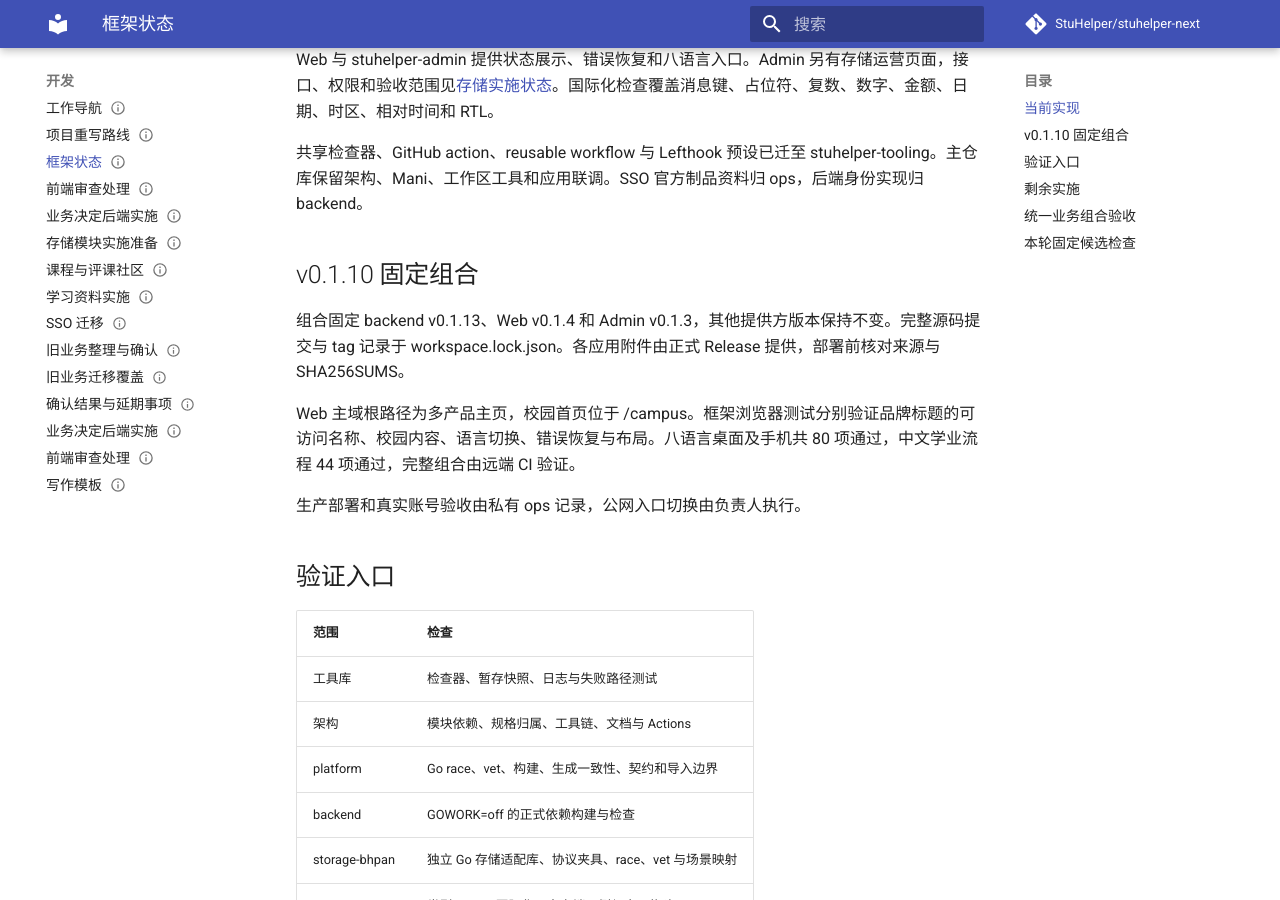
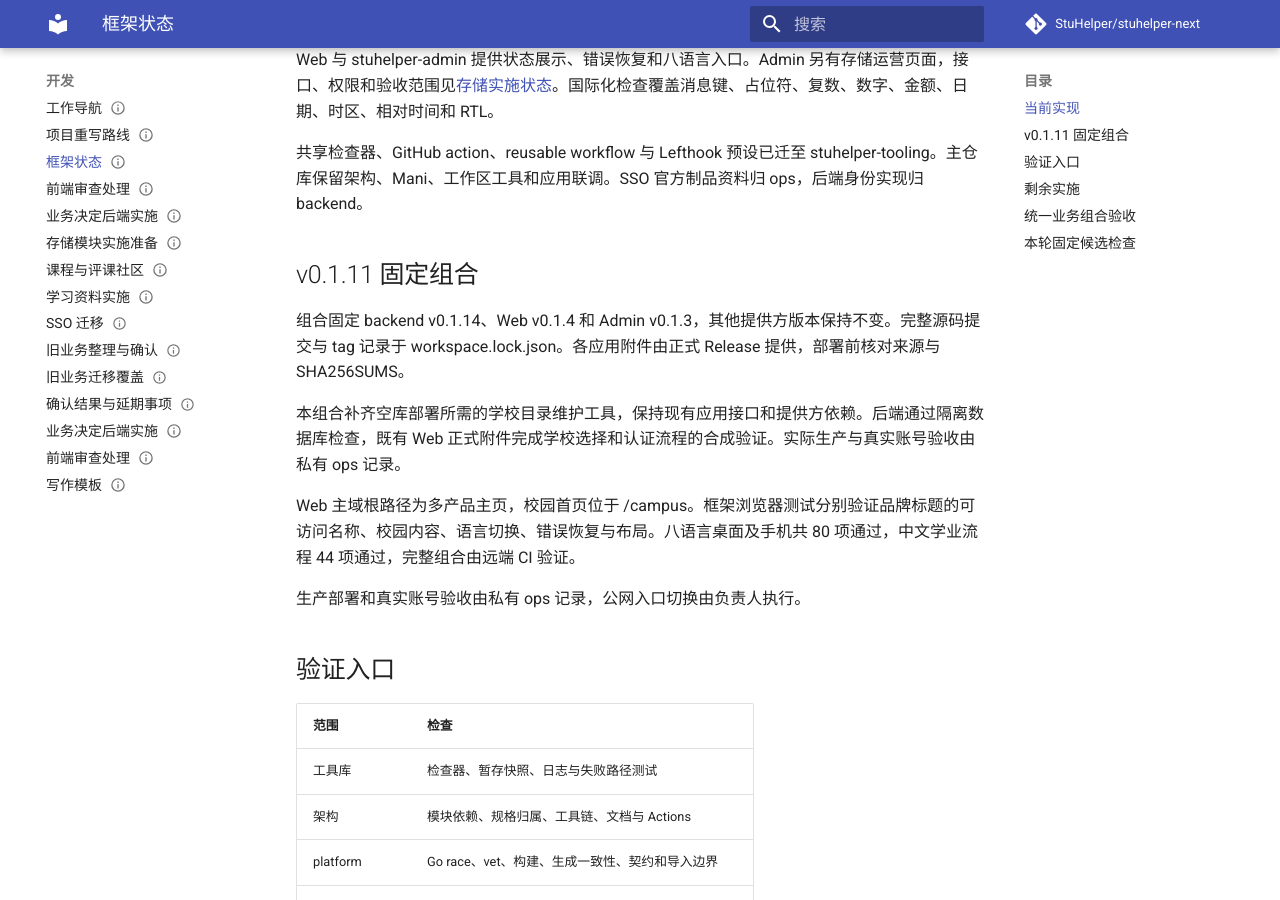
Before and after one commit to StuHelper/stuhelper-next, an MkDocs documentation site: the page built from docs/development/framework-bootstrap.md, in a window 1280 px wide and 900 px high, scrolled down 484 px. Built offline with MkDocs 1.6.1 and Material for MkDocs 9.7.7, drawn with Linux system fonts in a browser that asks for light colours; comment, search, counter and statistics services are not loaded.

```diff
--- a/docs/development/framework-bootstrap.md
+++ b/docs/development/framework-bootstrap.md
@@ -18,9 +18,11 @@ Web 与 stuhelper-admin 提供状态展示、错误恢复和八语言入口。Ad
 
 共享检查器、GitHub action、reusable workflow 与 Lefthook 预设已迁至 stuhelper-tooling。主仓库保留架构、Mani、工作区工具和应用联调。SSO 官方制品资料归 ops，后端身份实现归 backend。
 
-## v0.1.10 固定组合
+## v0.1.11 固定组合
 
-组合固定 backend v0.1.13、Web v0.1.4 和 Admin v0.1.3，其他提供方版本保持不变。完整源码提交与 tag 记录于 workspace.lock.json。各应用附件由正式 Release 提供，部署前核对来源与 SHA256SUMS。
+组合固定 backend v0.1.14、Web v0.1.4 和 Admin v0.1.3，其他提供方版本保持不变。完整源码提交与 tag 记录于 workspace.lock.json。各应用附件由正式 Release 提供，部署前核对来源与 SHA256SUMS。
+
+本组合补齐空库部署所需的学校目录维护工具，保持现有应用接口和提供方依赖。后端通过隔离数据库检查，既有 Web 正式附件完成学校选择和认证流程的合成验证。实际生产与真实账号验收由私有 ops 记录。
 
 Web 主域根路径为多产品主页，校园首页位于 /campus。框架浏览器测试分别验证品牌标题的可访问名称、校园内容、语言切换、错误恢复与布局。八语言桌面及手机共 80 项通过，中文学业流程 44 项通过，完整组合由远端 CI 验证。
 
--- a/workspace.lock.json
+++ b/workspace.lock.json
@@ -1,6 +1,6 @@
 {
   "schema_version": 1,
-  "release": "v0.1.10",
+  "release": "v0.1.11",
   "projects": {
     "platform": {
       "repository": "https://github.com/StuHelper/stuhelper-platform.git",
@@ -52,8 +52,8 @@
     },
     "backend": {
       "repository": "https://github.com/StuHelper/stuhelper-backend.git",
-      "tag": "v0.1.13",
-      "revision": "7e8f3834960d4286ba54593980b8350ac0e8cd3e",
+      "tag": "v0.1.14",
+      "revision": "783ccb318b3de517717302883979c086846f4b9c",
       "dirty": false
     },
     "catalog": {
```
